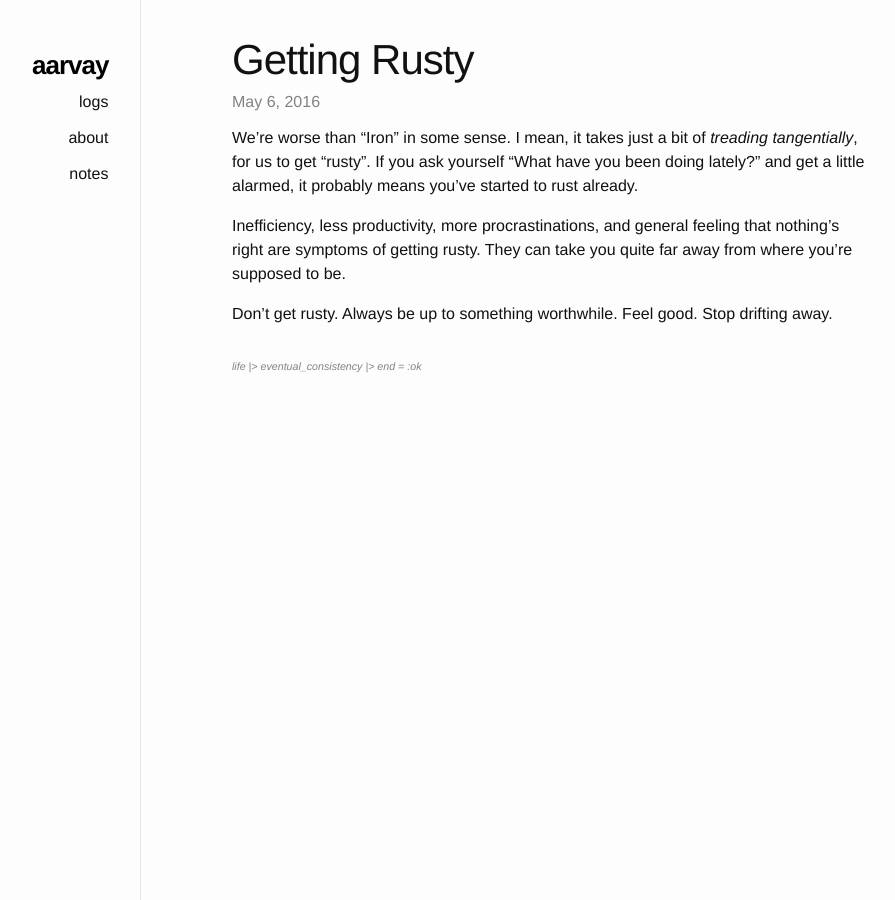
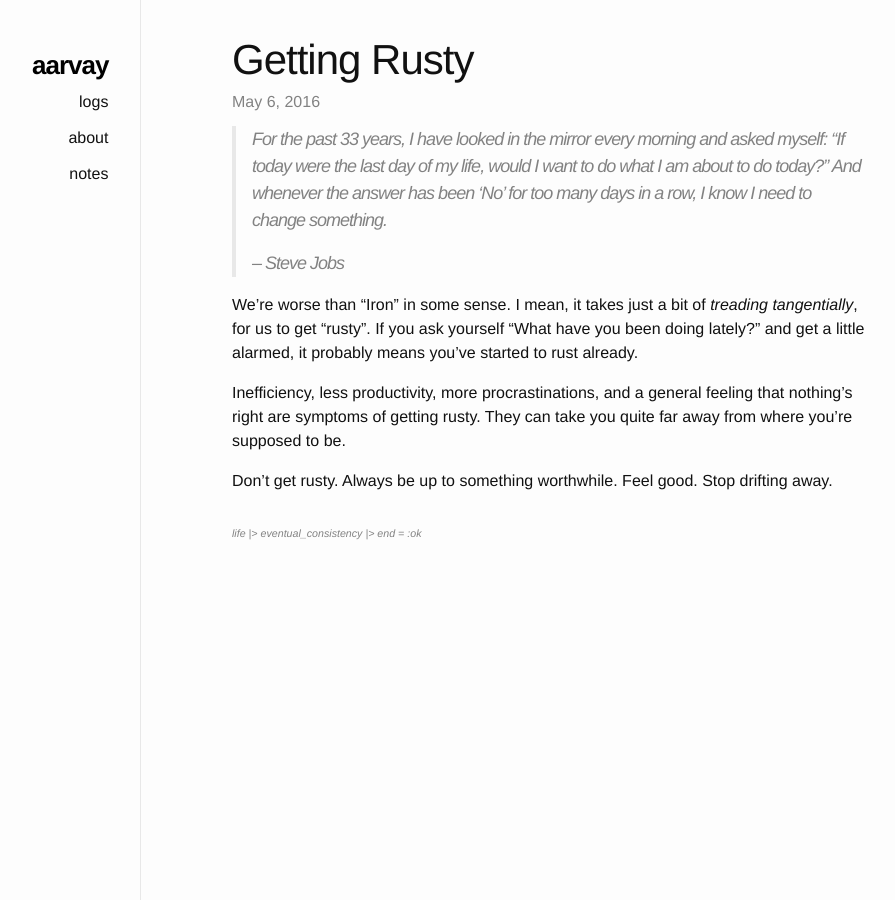
Before and after one commit to aarvay/aarvay.github.io, a Jekyll site: the page built from _posts/2016-05-06-rusty.md, in a window 1280 px wide. Shown: the whole page, without its empty margins (190-1085 px from the left). Built offline with Jekyll 4.4.1, drawn with Linux system fonts in a browser that asks for light colours.

Commit message:
Add a quote

```diff
--- a/_posts/2016-05-06-rusty.md
+++ b/_posts/2016-05-06-rusty.md
@@ -5,14 +5,21 @@ excerpt: >
   What have you been doing lately?
 ---
 
+> For the past 33 years, I have looked in the mirror every morning and asked
+myself: “If today were the last day of my life, would I want to do what I am
+about to do today?” And whenever the answer has been ‘No’ for too many days
+in a row, I know I need to change something.
+>
+> -- Steve Jobs
+
 We're worse than "Iron" in some sense. I mean, it takes just a bit of *treading
 tangentially*, for us to get "rusty". If you ask yourself "What have you been
 doing lately?" and get a little alarmed, it probably means you've started to
 rust already.
 
-Inefficiency, less productivity, more procrastinations, and general feeling that
-nothing's right are symptoms of getting rusty. They can take you quite far away
-from where you're supposed to be.
+Inefficiency, less productivity, more procrastinations, and a general feeling
+that nothing's right are symptoms of getting rusty. They can take you quite far
+away from where you're supposed to be.
 
 Don't get rusty. Always be up to something worthwhile. Feel good. Stop drifting
 away.
```
